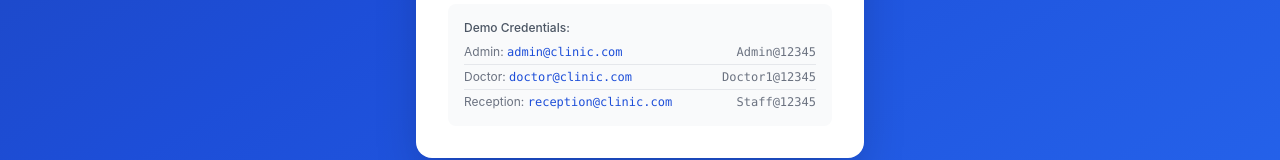
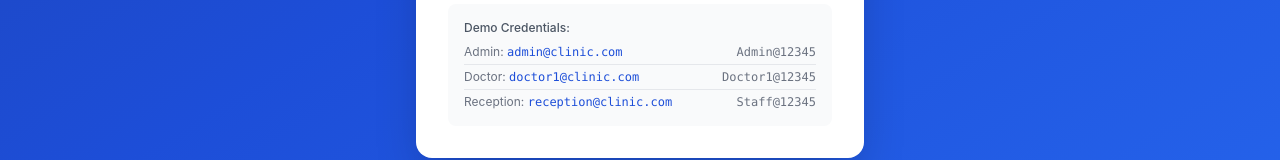
Before and after one commit to akash0526/clinic-system, a React (Vite) app in the folder frontend/: page /login in a window 1280 px wide. Shown: the part 561-721 px from the top of the page. Built offline with nearby package versions, Linux system fonts and the light colour scheme; no server answers.

Commit message:
same as before corrected sample username of doctor

```diff
--- a/frontend/src/pages/auth/Login.jsx
+++ b/frontend/src/pages/auth/Login.jsx
@@ -128,7 +128,7 @@ const Login = () => {
 							<span>
 								Doctor:{" "}
 								<span className="font-mono text-primary-700">
-									doctor@clinic.com
+									doctor1@clinic.com
 								</span>
 							</span>
 							<span className="font-mono">Doctor1@12345</span>
```
